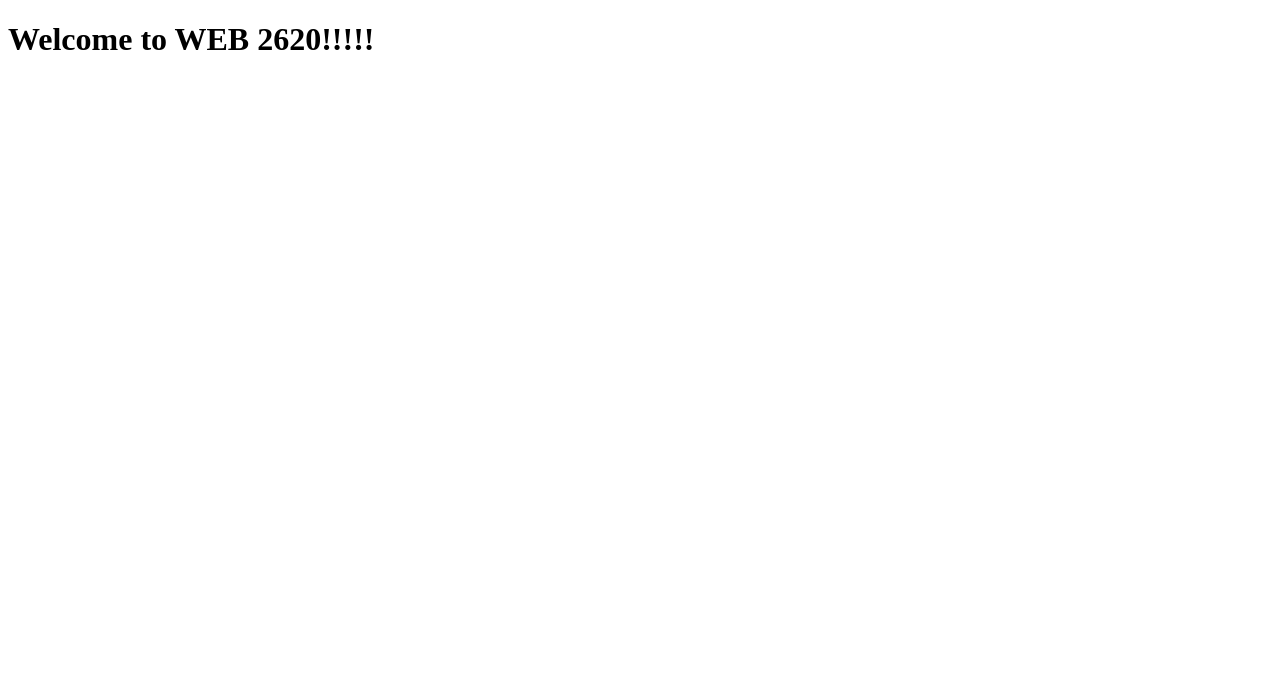
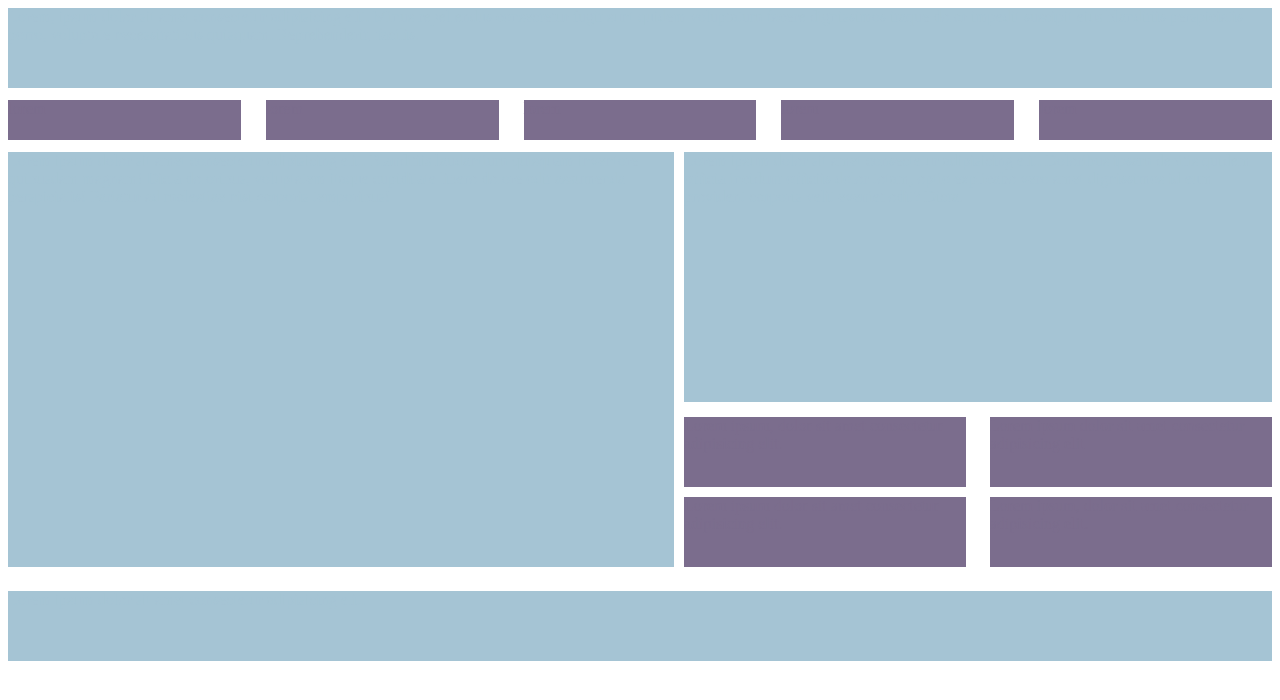
Before and after one commit to WSU-SoC-WEB2620-CU/web2620-assignment-2-arlacontreras, a website built with Vite: page src/index.html in a window 1280 px wide. Built offline with nearby package versions, Linux system fonts and the light colour scheme.

Commit message:
html/scss setup

```diff
--- a/src/index.html
+++ b/src/index.html
@@ -1,16 +1,58 @@
 <!DOCTYPE html>
 <html lang="en">
+  <head>
+    <meta charset="utf-8" />
+    <title>Assignment 2</title>
+    <meta name="viewport" content="width=device-width, initial-scale=1" />
+    <link rel="stylesheet" href="./stylesheets/main.scss" />
+  </head>
 
-<head>
-  <meta charset="utf-8">
-  <title>Project Starter</title>
-  <meta name="viewport" content="width=device-width, initial-scale=1">
-  <link rel="stylesheet" href="./stylesheets/main.scss">
-</head>
+  <body>
+    <header>
+      <div class="sky header">
+        Lorem, ipsum dolor sit amet consectetur adipisicing elit. Minus repellendus consectetur fugit sunt quidem
+        voluptatum facere dignissimos itaque dolor impedit suscipit eius blanditiis perspiciatis porro, voluptate
+        necessitatibus quisquam. Reprehenderit, facilis.
+      </div>
 
-<body>
-  <!--  Your HTML goes here-->
-  <h1>Welcome to WEB 2620!!!!!</h1>
-<script type="module" src="./javascripts/main.js"></script>
-</body>
+      <div class="violetGroup">
+        <div class="violet groupItemStart">lorem</div>
+        <div class="violet groupItem">lorem</div>
+        <div class="violet groupItem">lorem</div>
+        <div class="violet groupItem">lorem</div>
+        <div class="violet groupItemEnd">lorem</div>
+      </div>
+    </header>
+
+    <div class="alignSides">
+      <main>
+        <div class="sky mainContent">
+          Lorem ipsum dolor sit amet consectetur adipisicing elit. Blanditiis laudantium quisquam inventore quibusdam
+          magnam! Dicta doloribus, voluptatem itaque cupiditate libero dolore odit assumenda perspiciatis! Pariatur ad
+          molestiae nisi corporis temporibus!
+        </div>
+      </main>
+
+      <aside>
+        <div class="asideBoxes">
+          <div class="violet aside">Lorem ipsum, dolor sit amet consectetur adipisicing elit.</div>
+          <div class="violet aside">Lorem ipsum dolor sit amet consectetur adipisicing elit</div>
+          <div class="violet aside">Lorem ipsum dolor sit amet consectetur adipisicing elit.</div>
+          <div class="violet aside">Lorem ipsum, dolor sit amet consectetur adipisicing elit.</div>
+        </div>
+
+        <div class="sky asideBigBox">
+          Lorem ipsum dolor sit amet consectetur adipisicing elit. Doloribus ipsam debitis quidem officia incidunt
+          officiis dolor totam, optio explicabo vero amet dignissimos id eum provident corporis velit eveniet odit?
+          Dicta.
+        </div>
+      </aside>
+    </div>
+
+    <footer>
+      <div class="sky">Lorem ipsum dolor sit amet consectetur adipisicing elit.</div>
+    </footer>
+
+    <script type="module" src="./javascripts/main.js"></script>
+  </body>
 </html>
--- a/src/stylesheets/main.scss
+++ b/src/stylesheets/main.scss
@@ -1 +1,141 @@
-// Your styles go here
+// Element Declarations
+* {
+  box-sizing: border-box;
+}
+div {
+  margin-bottom: 7px;
+}
+footer {
+  height: 70px;
+  background-color: #a5c4d4;
+  color: #a5c4d4; // blank out the text
+}
+
+// Header Section - Mobile
+.header {
+  color: #a5c4d4;
+}
+.violetGroup {
+  color: #7b6d8d;
+}
+
+// Main Section - Mobile
+.mainContent {
+  color: #a5c4d4; // blank out text
+  height: 210px;
+}
+
+// Aside Section - Mobile
+aside {
+  display: inline-flex;
+}
+.asideBoxes {
+  color: #7b6d8d; // blank out text
+  display: flex;
+  width: 50%;
+  justify-content: left;
+  flex-direction: column;
+}
+.asideBigBox {
+  color: #a5c4d4; // blank out text
+  width: 50%;
+  height: auto;
+  justify-content: right;
+  margin: 0 0 11px 10px;
+}
+
+// Color Declaration
+.sky {
+  background-color: #a5c4d4;
+}
+.violet {
+  background-color: #7b6d8d;
+}
+// Tablet 500px - 800px
+@media all and (min-width: 500px) {
+  // Header Section
+  .header {
+    height: 80px;
+  }
+  .violetGroup {
+    display: flex;
+    flex-direction: row;
+    height: 50px;
+  }
+  .groupItem {
+    margin: 5px 0px 5px 5px;
+    width: 100%;
+  }
+  .groupItemStart {
+    margin: 5px 0px 5px 0;
+    width: 100%;
+  }
+  .groupItemEnd {
+    margin: 5px 0px 5px 5px;
+    width: 100%;
+  }
+  // Main Section
+  .mainContent {
+    height: 310px;
+  }
+  // Aside Section
+  .asideBoxes {
+    flex-flow: row wrap;
+    width: 60%;
+  }
+  .asideBoxes > * {
+    width: 46%;
+    margin: 0 10px 10px 0;
+  }
+  .asideBigBox {
+    color: #a5c4d4; // blank out text
+    width: 40%;
+    height: auto;
+    justify-content: right;
+    margin: 0 0 15px 0;
+  }
+}
+
+// Desktop 800px+
+@media all and (min-width: 800px) {
+  // Header Section
+  .groupItem {
+    margin: 5px 0px 5px 25px;
+    width: 100%;
+  }
+  .groupItemStart {
+    margin: 5px 0px 5px 0;
+    width: 100%;
+  }
+  .groupItemEnd {
+    margin: 5px 0px 5px 25px;
+    width: 100%;
+  }
+  // Main Section
+  .mainContent {
+    height: 96%;
+    margin-right: 10px;
+  }
+  // Aside Section
+  aside {
+    display: flex;
+    flex-direction: column-reverse;
+  }
+  .alignSides {
+    display: flex;
+  }
+  .asideBoxes {
+    justify-content: space-between;
+    width: 100%;
+  }
+  .asideBoxes >* {
+    margin: 0 0 10px 0;
+    justify-content: space-between;
+    width: 48%;
+    height: 70px;
+  }
+  .asideBigBox {
+    width: 100%;
+    height: 250px;
+  }
+}
```
